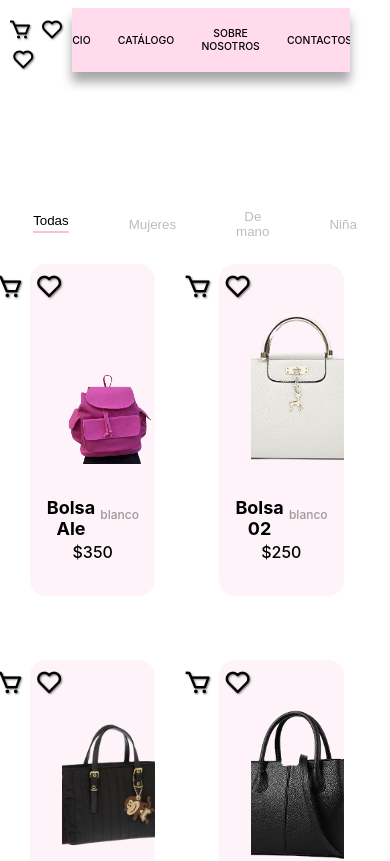
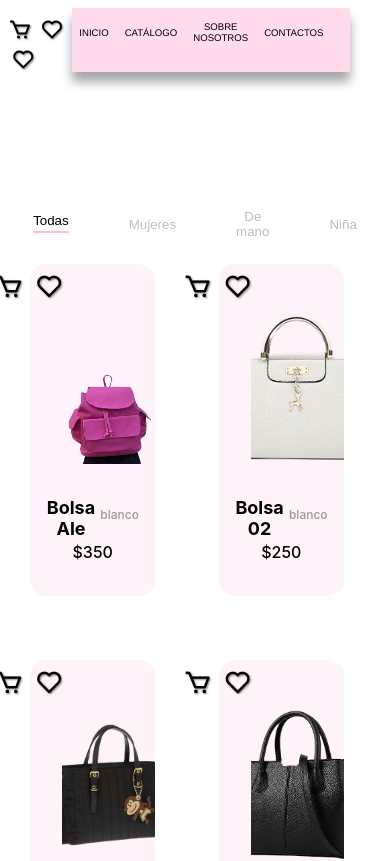
Before and after one commit to SalvadorP23/ladylux, a React (Create React App) app: page / in a window 390 px wide. Shown: the top 861 px of the page. Built offline with nearby package versions, Linux system fonts and the light colour scheme.

Commit message:
Ajuste movil, heade43

```diff
--- a/src/index.css
+++ b/src/index.css
@@ -198,19 +198,6 @@
   height: 3rem;
 }
 
-.menu_elementos, .sobre_nosotros {
-  margin: 0 1rem; /* Espaciado reducido entre los elementos del menú */
-  font-size: 1rem; /* Tamaño de fuente más pequeño en pantallas pequeñas */
-  font-family: "Inter", sans-serif;
-  font-optical-sizing: auto;
-  font-weight: 500;
-  font-style: normal;
-  font-variation-settings:
-    "slnt" 0;
-  text-decoration: none; /* Quita el subrayado de los enlaces */
-  color: inherit; /* Hereda el color del texto del elemento padre */
-  margin-top: 1rem;
-}
 
 .menu_contenedor a {
   text-decoration: none; /* Quita el subrayado de los enlaces */
@@ -269,8 +256,10 @@
   }
 
   .menu_elementos, .sobre_nosotros {
-    font-size: 0.8rem; /* Reduce el tamaño de fuente en pantallas pequeñas */
+    font-size: 0.6rem; /* Reduce el tamaño de fuente en pantallas pequeñas */
     margin: 0.5rem 0; /* Ajusta el espaciado entre los elementos en pantallas pequeñas */
+    justify-content: space-between;
+    padding-right: 0.5rem;
   }
 
   @media (max-width: 768px) {
@@ -291,7 +280,7 @@
     .barra_menu {
       display: flex;
       font-size: 0.5rem; /* Tamaño de fuente más pequeño en pantallas pequeñas */
-      position: sticky;
+      position: relative;
       top: 0rem;
       background-color: #ffdbec;
       margin: 0;
@@ -309,6 +298,7 @@
       font-style: bold;
       gap: 0;
       margin-left: 1rem;
+      flex-wrap: wrap;
     }
 
     .izquierda {
@@ -333,6 +323,8 @@
       align-items: center;
       overflow: hidden;
       flex-wrap: nowrap;
+      margin: 0 auto; /* Centra el contenedor horizontalmente */
+      padding: 0 1rem; /* Agrega padding para separar los elementos del borde */
     }
 
     .centrado {
@@ -361,17 +353,6 @@
       margin-top: -1rem;
     }
 
-    .menu_elementos, .sobre_nosotros {
-      display: flex;
-      font-size: 0.65rem;
-      justify-content: center;
-      align-items: center;
-      padding: 0.1rem;
-      padding-top: 0;
-      padding-bottom: 0;
-      flex-wrap: nowrap; /* Asegura que los elementos se mantengan en una línea */
-      margin: 0 0.5rem; /* Ajusta el margen para optimizar espacio */
-    }
 
     .iconos_barra, .iconos_barra2 {
       font-size: 1.5rem;
```
